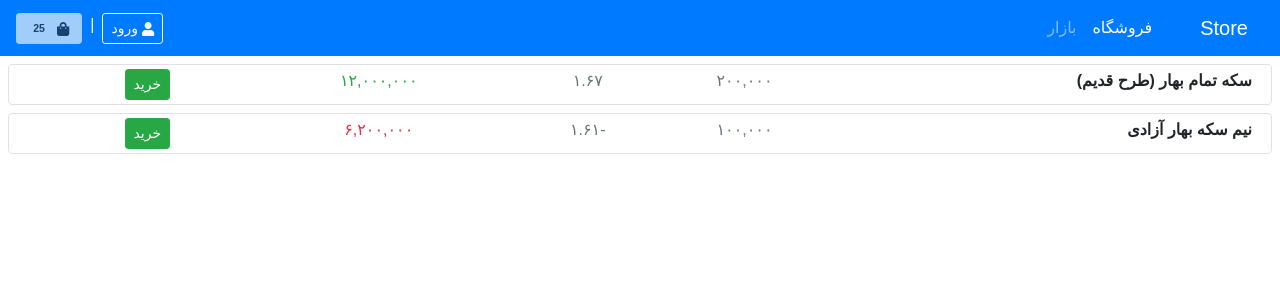
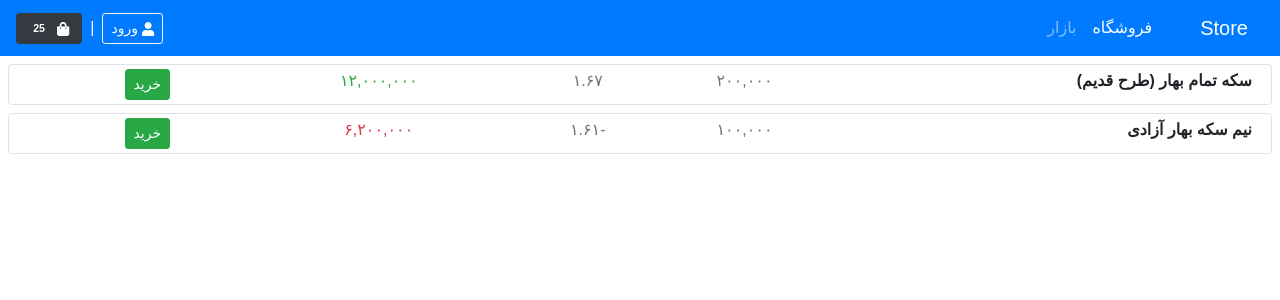
Before and after one commit to rayatniareza/trust-gold, a Vue app: page / in a window 1280 px wide. Shown: the top 300 px of the page. Built offline with nearby package versions, Linux system fonts and the light colour scheme; a web font is replaced by a local one.

Commit message:
daily commit

```diff
--- a/src/components/Navbar.vue
+++ b/src/components/Navbar.vue
@@ -18,10 +18,11 @@
           ورود
         </button>
       </li>
-        <span class="ml-2 text-light" >|</span>
-        <button class="btn btn-sm btn-light disabled">
+      <li class="nav-item">
+        <span class="ml-2 text-light align-middle">|</span>
+        <button class="btn btn-sm btn-dark">
           <font-awesome-icon class="icon mx-1" icon="shopping-bag" />
-          <span class="badge badge-light mx-1" v-if="count > 0">{{
+          <span class="badge badge-dark mx-1" v-if="count > 0">{{
             count
           }}</span>
         </button>
```
